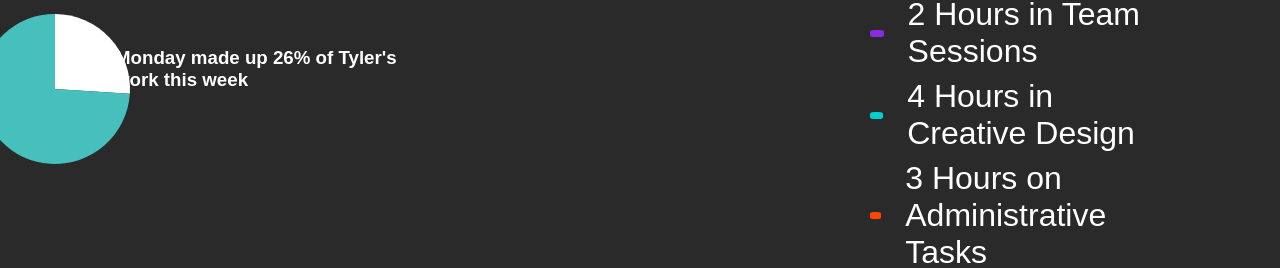
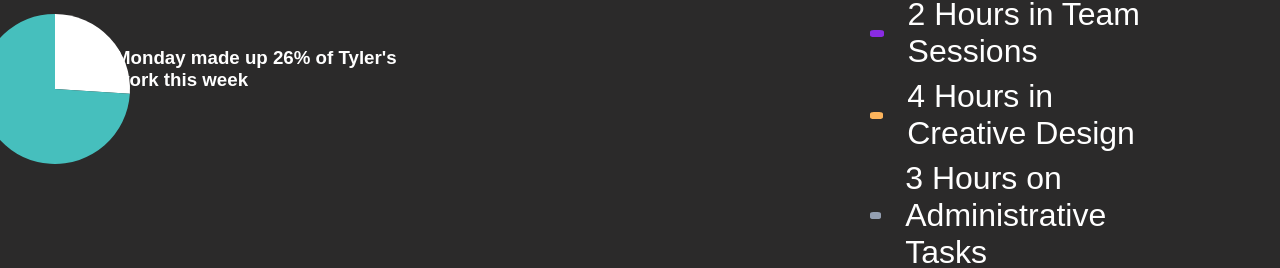
Before and after one commit to Benler123/symmetry, a React (Create React App) app in the folder front_end/symmetry/: page /profile in a window 1280 px wide. Shown: the part 555-823 px from the top of the page. Built offline with nearby package versions, Linux system fonts and the light colour scheme; a web font is replaced by a local one.

Commit message:
small changes

```diff
--- a/front_end/symmetry/src/pages/ProfilePage.jsx
+++ b/front_end/symmetry/src/pages/ProfilePage.jsx
@@ -80,8 +80,6 @@ const ProfilePage = () => {
         '#46BFBD', // Blue
         '#FDB45C', // Yellow
         '#949FB1', // Green
-        '#4D5360', // Purple
-        // Add more colors if needed, matching the Figma design
       ],
       borderWidth: 0,
     }],
@@ -101,9 +99,9 @@ const ProfilePage = () => {
     { color: '#FFD700', text: '12 Hours Debugging' },
     { color: '#8A2BE2', text: '2 Hours in Team Sessions' },
     // Assuming teal represents creative work
-    { color: '#00CED1', text: '4 Hours in Creative Design' },
+    { color: '#FDB45C', text: '4 Hours in Creative Design' },
     // Assuming red represents administrative tasks
-    { color: '#FF4500', text: '3 Hours on Administrative Tasks' }
+    { color: '#949FB1', text: '3 Hours on Administrative Tasks' }
   ];
 
 
```
Also changed, not shown: 1 other file (tests, documents, lock files or other folders).
